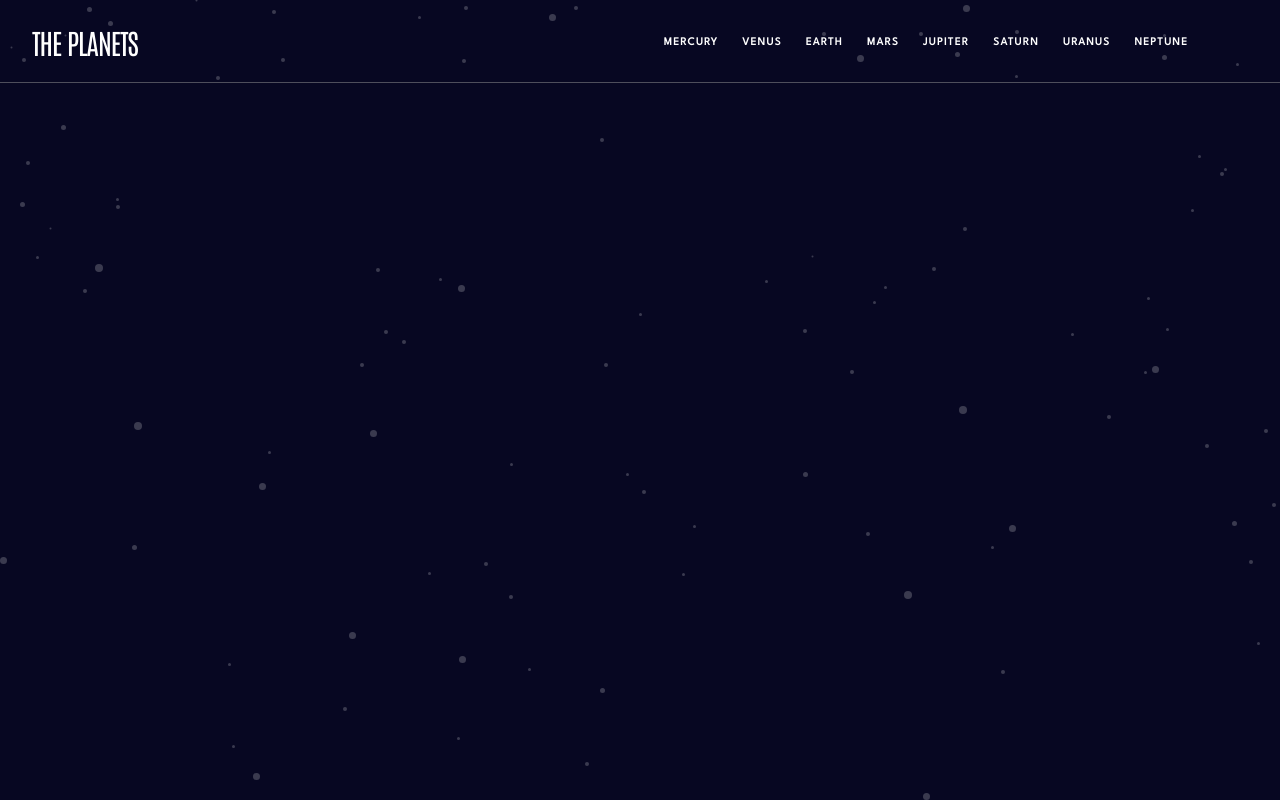
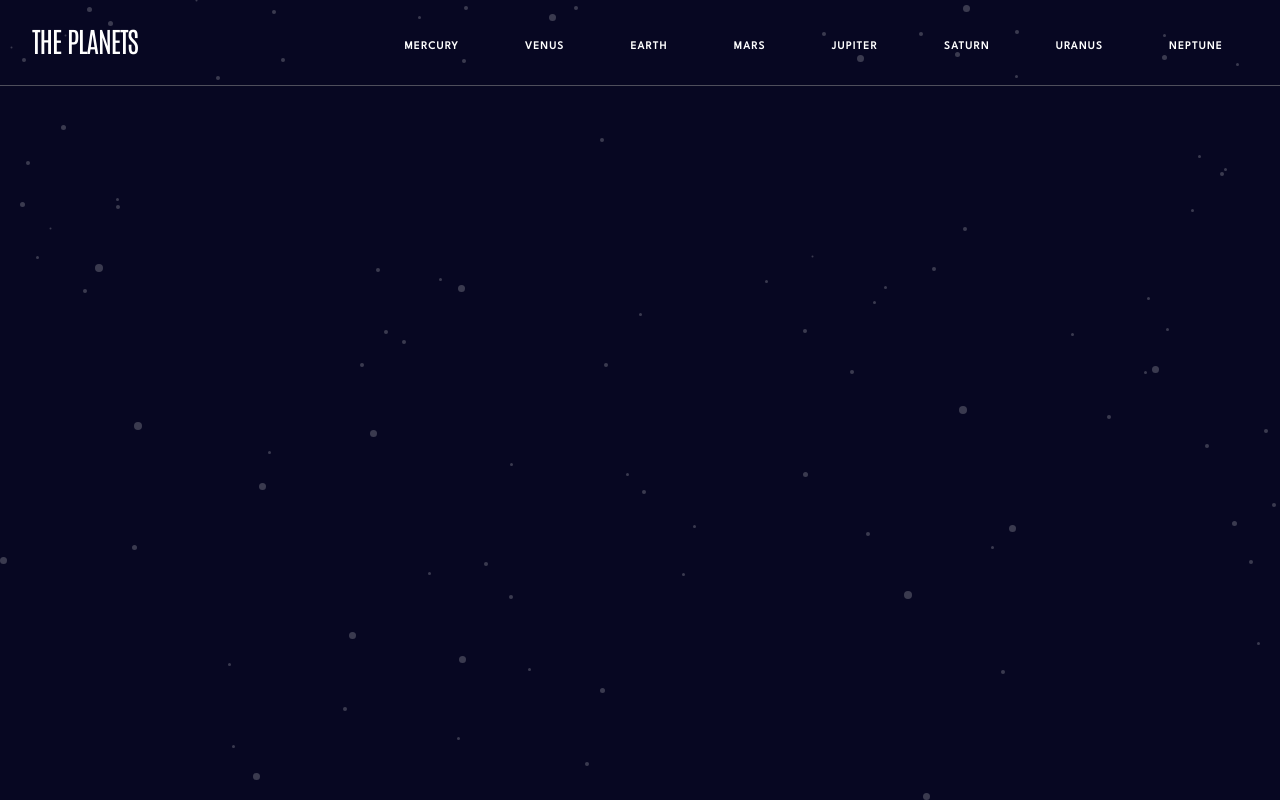
Before and after one commit to TomasScerbak/planets-fact-site-main, a React (Create React App) app: page / in a window 1280 px wide. Built offline with nearby package versions, Linux system fonts and the light colour scheme.

Commit message:
finished navbar component for wider screens

```diff
--- a/src/Components/Navbar.css
+++ b/src/Components/Navbar.css
@@ -4,7 +4,7 @@
   grid-template-rows: repeat(2, auto);
 }
 
-.nav-wrapper {
+.title-wrapper {
   display: flex;
   justify-content: space-between;
   align-items: center;
@@ -120,7 +120,7 @@
     border-bottom: 1px solid hsla(0, 0%, 59%, 0.5);
     padding-bottom: 2.7rem;
   }
-  .nav-wrapper {
+  .title-wrapper {
     justify-content: center;
     padding: 3.2rem 0 3.9rem;
     border-bottom: none;
@@ -132,6 +132,7 @@
 
   .nav-list {
     border-top: none;
+    height: 100%;
   }
 
   .orb {
@@ -144,14 +145,9 @@
 
   .planet-list {
     display: flex;
-    justify-content: center;
-    align-items: center;
+    justify-self: center;
+    align-items: flex-start;
     border: none;
-    margin: auto;
-  }
-
-  .nav-list {
-    padding: auto;
   }
 
   .nav-list:nth-child(1) {
@@ -161,22 +157,50 @@
 
   .nav-list:hover {
     background-color: unset;
-    filter: drop-shadow(0 0 15px #ffffff) drop-shadow(0 0 50px #ffffff)
-      contrast(2) brightness(2);
-    transition: 0.5s;
   }
 }
 
 /* Media Queries Desktop */
-@media screen and (min-width: 992px) {
+@media screen and (min-width: 993px) {
   .navbar {
     grid-template-rows: repeat(1, 1fr);
     grid-template-columns: repeat(2, 1fr);
-    padding: 2.2rem 4rem 2rem 3.2rem;
+    padding: 0;
   }
 
-  .nav-wrapper {
-    padding: 0;
+  .title-wrapper {
+    padding: 2.2rem 0 2.7rem 3.2rem;
     justify-content: flex-start;
   }
+
+  .planet-list {
+    justify-self: flex-end;
+  }
+
+  .nav-list {
+    position: relative;
+  }
+
+  .nav-list::after {
+    content: "";
+    position: absolute;
+    top: 0;
+    left: -2%;
+    background-color: #419ebb;
+    height: 4px;
+    width: 0;
+  }
+
+  .nav-list:hover::after {
+    width: 100%;
+    transition: 0.3s linear;
+  }
+
+  .nav-list {
+    padding: 3.3rem 3.3rem 2.7rem;
+  }
+
+  .nav-list:nth-child(1) {
+    padding: 3.3rem 3.3rem 2.7rem;
+  }
 }
--- a/src/Components/Navbar.jsx
+++ b/src/Components/Navbar.jsx
@@ -19,7 +19,7 @@ const Navbar = () => {
     <section>
       <header>
         <nav className="navbar">
-          <div className="nav-wrapper">
+          <div className="title-wrapper">
             <h1>The Planets</h1>
             <img
               onClick={isVisibleHandler}
```
